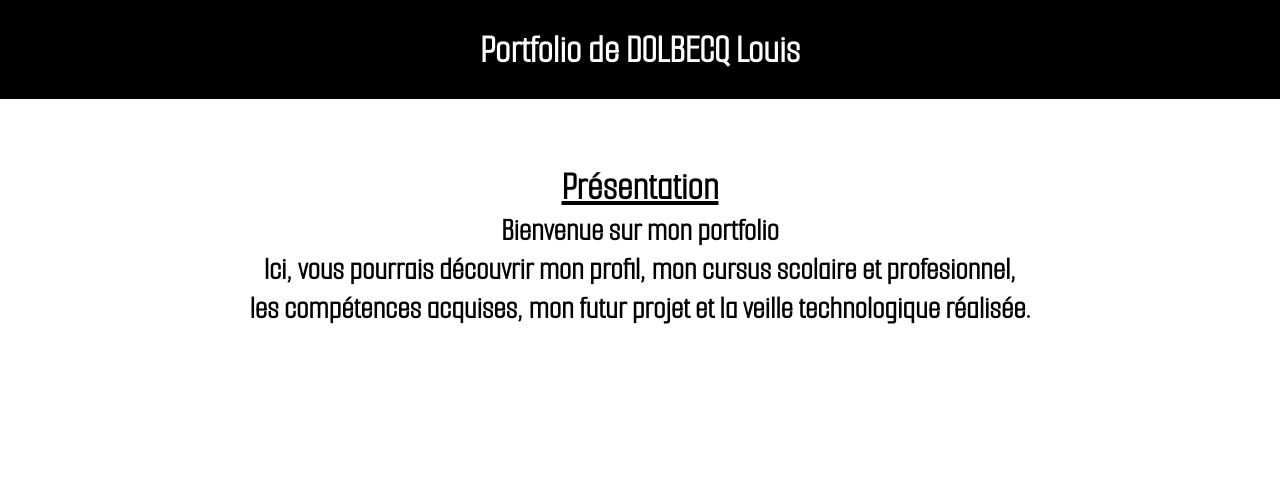
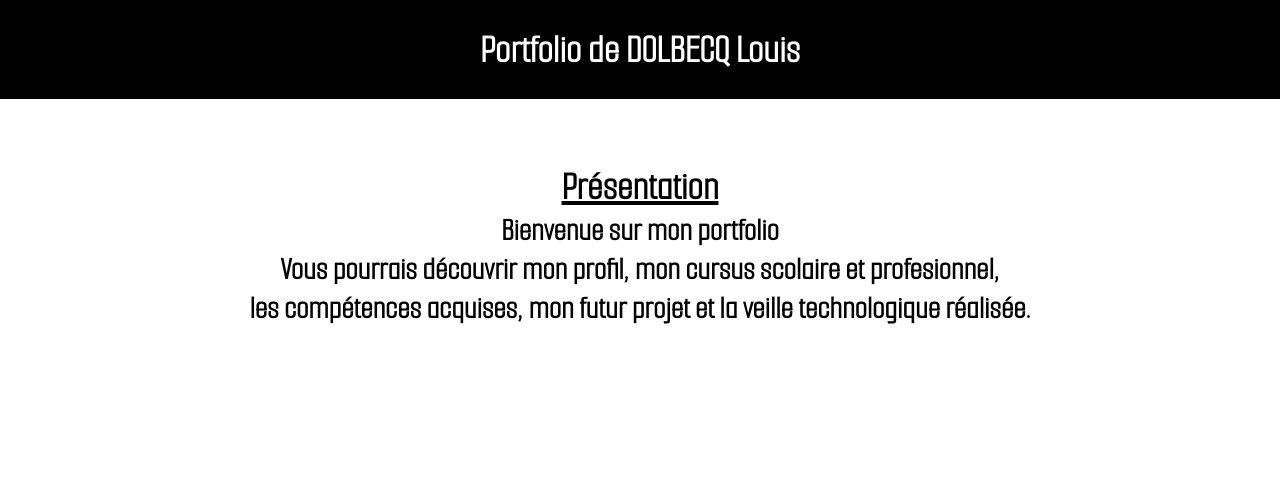
Before and after one commit to L-Dlbcq/l-dlbcq.github.io, a plain HTML site: page index.html in a window 1280 px wide. Shown: the top 486 px of the page. Drawn offline with Linux system fonts and the light colour scheme.

Commit message:
Update index.html

```diff
--- a/index.html
+++ b/index.html
@@ -26,7 +26,7 @@
     <div class="texte">
         <h2>Présentation </h2>
         <p>Bienvenue sur mon portfolio</p>
-        <p> Ici, vous pourrais découvrir mon profil, mon cursus scolaire et profesionnel,<br> les compétences acquises, mon futur projet  et la veille technologique réalisée.</p>
+        <p> Vous pourrais découvrir mon profil, mon cursus scolaire et profesionnel,<br> les compétences acquises, mon futur projet  et la veille technologique réalisée.</p>
     </div>
 
     <div class="navbar">
```
